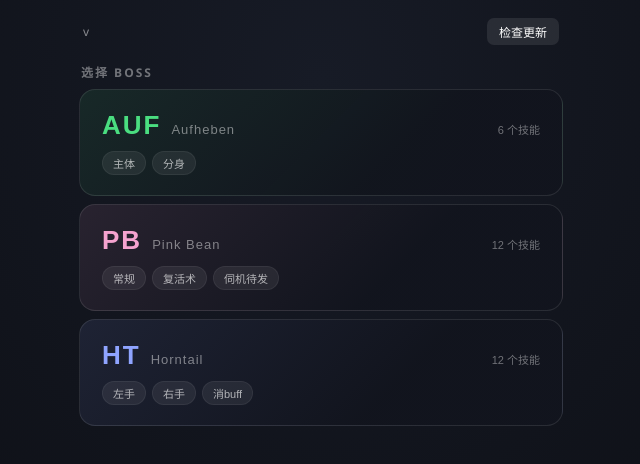
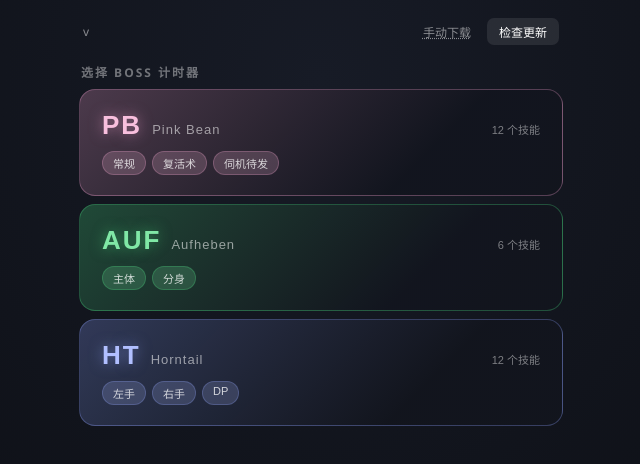
Before and after one commit to superjump22/mlboss-timer, a Vue app in the folder shell/: page / in a window 1280 px wide. Shown: the top 464 px of the page, without its empty margins (319-959 px from the left). Built offline with nearby package versions, Linux system fonts and the light colour scheme.

Commit message:
UI polish: card order PB/AUF/HT, HT group 'DP', select-boss-timer title, manual download link, richer card colors + glowing settings, unified button color, drop boss tags

```diff
--- a/shell/src-tauri/tauri.conf.json
+++ b/shell/src-tauri/tauri.conf.json
@@ -1,7 +1,7 @@
 {
   "$schema": "https://schema.tauri.app/config/2",
   "productName": "MapleLegends Boss Timer",
-  "version": "1.2.0-beta.11",
+  "version": "1.2.0-beta.12",
   "identifier": "com.guoc.mlbosstimer",
   "build": {
     "frontendDist": "../dist",
--- a/shell/src/MainWin.vue
+++ b/shell/src/MainWin.vue
@@ -426,6 +426,13 @@ onMounted(async () => {
         </button>
         <span class="flex1"></span>
         <button
+          class="muted plain link"
+          :title="RELEASES_URL"
+          @click="openGitHub"
+        >
+          {{ t("ghDownload") }}
+        </button>
+        <button
           class="btn ghost sm"
           :disabled="updateState === 'checking' || updateState === 'downloading'"
           @click="doCheckUpdate"
@@ -555,20 +562,14 @@ onMounted(async () => {
               </div>
             </div>
             <div class="setrow">
-              <span class="setlabel">
-                {{ t("opacity") }}
-                <span class="bossTag">{{ bossDef.label }}</span>
-              </span>
+              <span class="setlabel">{{ t("opacity") }}</span>
               <div class="sliderbox">
                 <input v-model.number="panelOpacity" type="range" min="0.5" max="1" step="0.01" @input="applyAppearance" />
                 <span class="sliderval">{{ Math.round(panelOpacity * 100) }}%</span>
               </div>
             </div>
             <div class="setrow">
-              <span class="setlabel">
-                {{ t("scale") }}
-                <span class="bossTag">{{ bossDef.label }}</span>
-              </span>
+              <span class="setlabel">{{ t("scale") }}</span>
               <div class="sliderbox">
                 <input v-model.number="uiScale" type="range" min="0.5" max="1.5" step="0.05" @input="applyAppearance" />
                 <span class="sliderval">{{ Math.round(uiScale * 100) }}%</span>
@@ -680,7 +681,7 @@ input {
   padding-left: 2px;
 }
 
-/* ---- Boss 选择卡片 (仿 bossassis.com 首页) ---- */
+/* ---- Boss 选择卡片 (仿 bossassis.com 首页; 主题色渐变醒目) ---- */
 .bosscard {
   display: flex;
   flex-direction: column;
@@ -688,15 +689,16 @@ input {
   gap: 10px;
   padding: 20px 22px;
   border-radius: 16px;
-  background: linear-gradient(135deg, color-mix(in srgb, var(--boss-color, #4ade80) 10%, rgba(18, 21, 30, 0.92)), rgba(18, 21, 30, 0.92) 65%);
-  border: 1px solid rgba(255, 255, 255, 0.1);
+  background: linear-gradient(135deg, color-mix(in srgb, var(--boss-color, #4ade80) 26%, rgba(18, 21, 30, 0.94)), rgba(18, 21, 30, 0.94) 70%);
+  border: 1px solid color-mix(in srgb, var(--boss-color, #4ade80) 30%, transparent);
   cursor: pointer;
   color: #eef0f4;
   text-align: left;
-  transition: background 0.15s, transform 0.15s, border-color 0.15s;
+  transition: background 0.15s, transform 0.15s, border-color 0.15s, box-shadow 0.15s;
 }
 .bosscard:hover {
-  border-color: color-mix(in srgb, var(--boss-color, #4ade80) 45%, transparent);
+  border-color: color-mix(in srgb, var(--boss-color, #4ade80) 65%, transparent);
+  box-shadow: 0 0 18px color-mix(in srgb, var(--boss-color, #4ade80) 22%, transparent);
   transform: translateY(-2px);
 }
 .bcRow {
@@ -709,16 +711,17 @@ input {
   font-size: 26px;
   font-weight: 800;
   letter-spacing: 2px;
-  color: var(--boss-color, #eef0f4);
+  color: color-mix(in srgb, var(--boss-color, #4ade80) 70%, white);
+  text-shadow: 0 0 14px color-mix(in srgb, var(--boss-color, #4ade80) 55%, transparent);
 }
 .bcFull {
   font-size: 13px;
-  color: rgba(255, 255, 255, 0.45);
+  color: rgba(255, 255, 255, 0.55);
   letter-spacing: 1px;
 }
 .bcCount {
   font-size: 11px;
-  color: rgba(255, 255, 255, 0.4);
+  color: rgba(255, 255, 255, 0.45);
 }
 .bcGroups {
   display: flex;
@@ -728,9 +731,9 @@ input {
   font-size: 11px;
   padding: 3px 10px;
   border-radius: 99px;
-  background: rgba(255, 255, 255, 0.07);
-  color: rgba(255, 255, 255, 0.65);
-  border: 1px solid rgba(255, 255, 255, 0.06);
+  background: color-mix(in srgb, var(--boss-color, #4ade80) 14%, rgba(255, 255, 255, 0.06));
+  color: rgba(255, 255, 255, 0.78);
+  border: 1px solid color-mix(in srgb, var(--boss-color, #4ade80) 25%, transparent);
 }
 
 /* ---- Boss 视图头部 ---- */
@@ -775,6 +778,7 @@ input {
   font-weight: 700;
   letter-spacing: 3px;
   color: var(--boss-color, #4ade80);
+  text-shadow: 0 0 12px color-mix(in srgb, var(--boss-color, #4ade80) 45%, transparent);
   cursor: pointer;
   padding: 2px 10px;
   border-radius: 8px;
@@ -1010,8 +1014,9 @@ input {
   color: #fff;
 }
 .segbtn.active {
-  background: var(--boss-color, #2d6a4f);
+  background: var(--boss-btn, #2d6a4f);
   color: #fff;
+  box-shadow: 0 0 10px color-mix(in srgb, var(--boss-color, #4ade80) 45%, transparent);
 }
 .sliderbox {
   display: flex;
@@ -1146,15 +1151,4 @@ input {
   align-items: center;
   gap: 8px;
 }
-/* 外观设置的 boss 归属标签 */
-.bossTag {
-  font-size: 10px;
-  font-weight: 700;
-  color: #4ade80;
-  background: rgba(74, 222, 128, 0.12);
-  border-radius: 4px;
-  padding: 1px 5px;
-  margin-left: 4px;
-  vertical-align: 1px;
-}
 </style>
--- a/shell/src/bosses.js
+++ b/shell/src/bosses.js
@@ -9,37 +9,6 @@
 // 语音措辞与 scripts/gen_voices.py 短语表保持一致
 
 export const BOSSES = {
-  auf: {
-    id: "auf",
-    label: "AUF",
-    full: "Aufheben",
-    color: "#4ade80",
-    btn: "#2d6a4f", // 原版按钮绿
-    timeFmt: "sec", // 原版网页: 纯秒数
-    groups: [
-      {
-        id: "main",
-        label: "主体",
-        labelEn: "Main",
-        skills: [
-          { id: "mdr", pid: "mainDR", label: "反伤·主", labelEn: "MDR", cd: 60, warn: 5, color: "#b95cff", voice: "主体反伤好了", voiceEn: "Main DR ready" },
-          { id: "mdp", pid: "mainDP", label: "DP·主", labelEn: "MDP", cd: 90, warn: 5, color: "#ff4d4d", voice: "主体DP好了", voiceEn: "Main DP ready" },
-          { id: "sed", pid: "sed", label: "诱惑", labelEn: "SED", cd: 30, warn: 5, color: "#ffa930", voice: "诱惑好了", voiceEn: "Seduce ready" },
-          { id: "stun", pid: "stun", label: "眩晕", labelEn: "STUN", cd: 60, warn: 5, color: "#4dd2ff", voice: "眩晕好了", voiceEn: "Stun ready" },
-        ],
-      },
-      {
-        id: "clone",
-        label: "分身",
-        labelEn: "Clone",
-        skills: [
-          { id: "cdr", pid: "cloneDR", label: "反伤·分", labelEn: "CDR", cd: 60, warn: 5, color: "#c9a0ff", voice: "分身反伤好了", voiceEn: "Clone DR ready" },
-          { id: "cdp", pid: "cloneDP", label: "DP·分", labelEn: "CDP", cd: 60, warn: 5, color: "#ff8fa3", voice: "分身DP好了", voiceEn: "Clone DP ready" },
-        ],
-      },
-    ],
-  },
-
   pb: {
     id: "pb",
     label: "PB",
@@ -87,8 +56,39 @@ export const BOSSES = {
     ],
   },
 
-  // HT 仿原版三行: 第一行左手 SED+MESS, 第二行右手 SED+MESS, 第三行各部位 DP
+  // HT 仿原版三行: 第一行左手 SED+MESS, 第二行右手 SED+MESS, 第三行 DP (跨部位)
   // 部位 tint (格子背景): 左暖 / 右冷; 类型色 (技能名): SED 橙 / MESS 蓝 / DP 红
+  auf: {
+    id: "auf",
+    label: "AUF",
+    full: "Aufheben",
+    color: "#4ade80",
+    btn: "#2d6a4f", // 原版按钮绿
+    timeFmt: "sec", // 原版网页: 纯秒数
+    groups: [
+      {
+        id: "main",
+        label: "主体",
+        labelEn: "Main",
+        skills: [
+          { id: "mdr", pid: "mainDR", label: "反伤·主", labelEn: "MDR", cd: 60, warn: 5, color: "#b95cff", voice: "主体反伤好了", voiceEn: "Main DR ready" },
+          { id: "mdp", pid: "mainDP", label: "DP·主", labelEn: "MDP", cd: 90, warn: 5, color: "#ff4d4d", voice: "主体DP好了", voiceEn: "Main DP ready" },
+          { id: "sed", pid: "sed", label: "诱惑", labelEn: "SED", cd: 30, warn: 5, color: "#ffa930", voice: "诱惑好了", voiceEn: "Seduce ready" },
+          { id: "stun", pid: "stun", label: "眩晕", labelEn: "STUN", cd: 60, warn: 5, color: "#4dd2ff", voice: "眩晕好了", voiceEn: "Stun ready" },
+        ],
+      },
+      {
+        id: "clone",
+        label: "分身",
+        labelEn: "Clone",
+        skills: [
+          { id: "cdr", pid: "cloneDR", label: "反伤·分", labelEn: "CDR", cd: 60, warn: 5, color: "#c9a0ff", voice: "分身反伤好了", voiceEn: "Clone DR ready" },
+          { id: "cdp", pid: "cloneDP", label: "DP·分", labelEn: "CDP", cd: 60, warn: 5, color: "#ff8fa3", voice: "分身DP好了", voiceEn: "Clone DP ready" },
+        ],
+      },
+    ],
+  },
+
   ht: {
     id: "ht",
     label: "HT",
@@ -124,7 +124,7 @@ export const BOSSES = {
       },
       {
         id: "dp",
-        label: "消buff",
+        label: "DP",
         labelEn: "DP",
         skills: [
           { id: "laDp1", pid: "laDp1", label: "左手DP1", labelEn: "LA DP#1", cd: 300, warn: 5, color: "#ff4d4d", voice: "左手DP1好了", voiceEn: "LA DP 1 ready" },
--- a/shell/src/i18n.js
+++ b/shell/src/i18n.js
@@ -48,8 +48,9 @@ const dict = {
     groupMain: "主体 | 分身",
     timersSection: "计时器",
     settingsSection: "设置",
-    selectBossTitle: "选择 Boss",
+    selectBossTitle: "选择 Boss 计时器",
     back: "返回",
+    ghDownload: "手动下载",
     skillCount: "{n} 个技能",
     showSupport: "显示支援技能",
     on: "显示",
@@ -120,8 +121,9 @@ const dict = {
     groupMain: "Main | Clone",
     timersSection: "Timers",
     settingsSection: "Settings",
-    selectBossTitle: "Select boss",
+    selectBossTitle: "Select boss timer",
     back: "Back",
+    ghDownload: "Manual download",
     skillCount: "{n} skills",
     showSupport: "Support skills",
     on: "Show",
```
